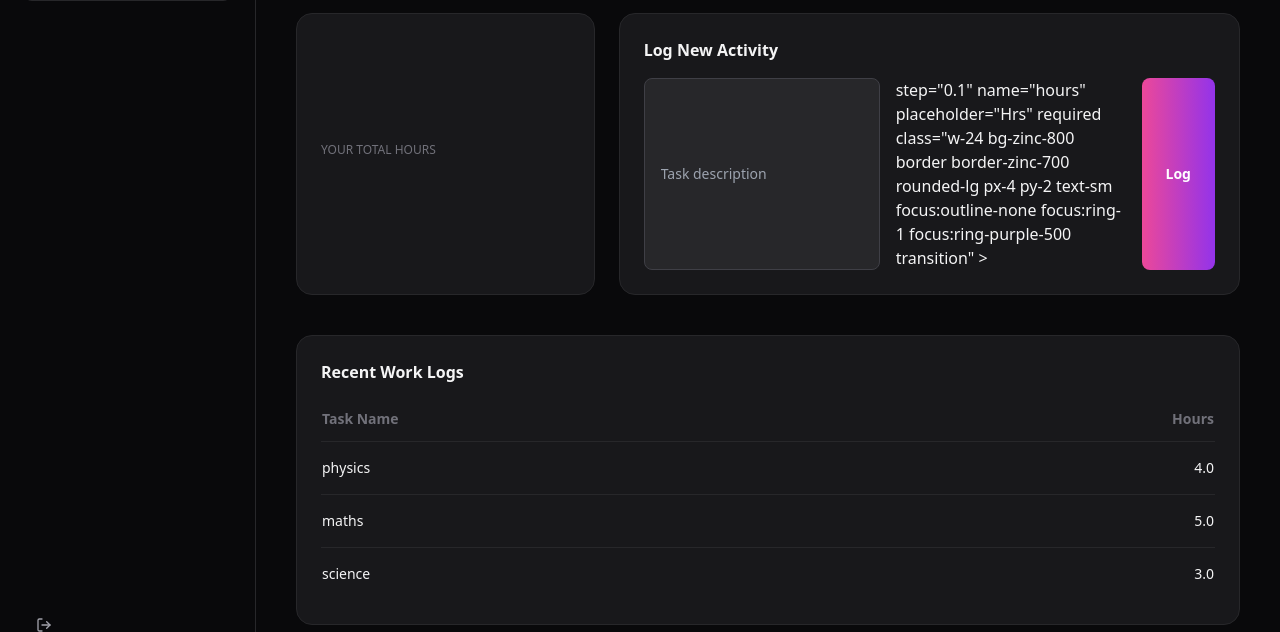
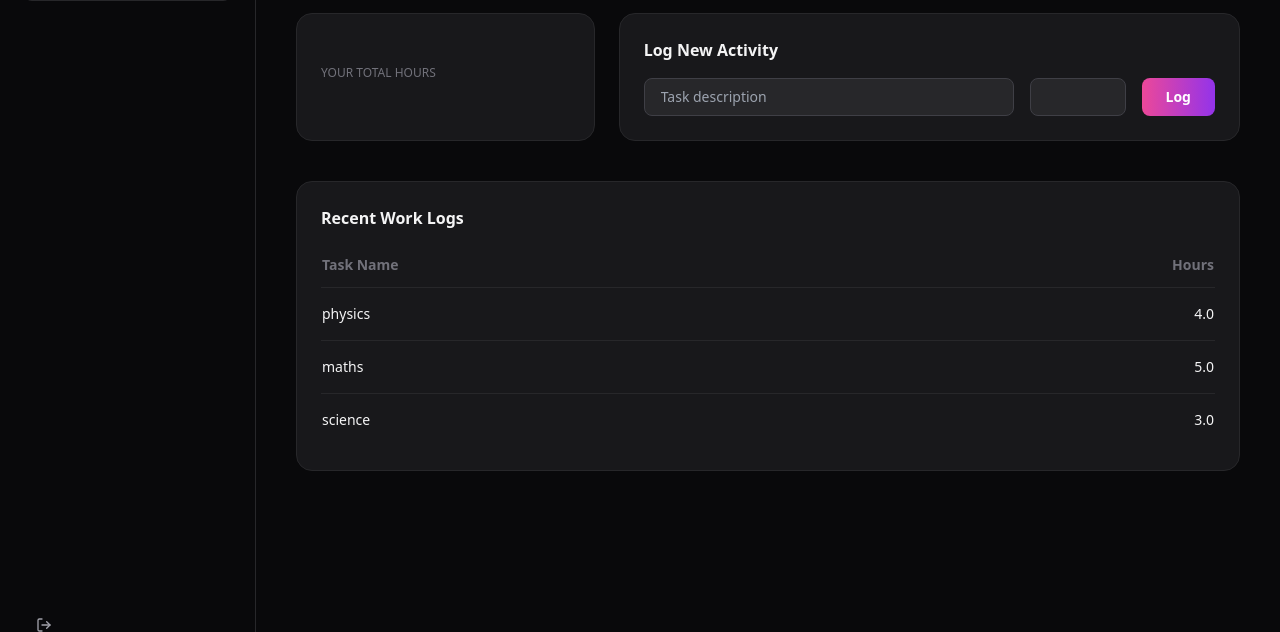
Before and after one commit to yashverma886622-dot/fair-tracker, a Flask app: template templates/student_dashboard.html in a window 1280 px wide. Shown: the part 135-767 px from the top of the page. Run offline with Flask 3, Linux system fonts and the light colour scheme; the template is opened without the code that fills it: values that come from a table or form of the project are taken from there, others are empty; data comes from the database, SQL or seed files in the repository; some libraries are stand-ins or nearby versions.

Commit message:
style: minor change

```diff
--- a/templates/student_dashboard.html
+++ b/templates/student_dashboard.html
@@ -79,10 +79,10 @@
                     required
                     class="flex-1 bg-zinc-800 border border-zinc-700 rounded-lg px-4 py-2 text-sm focus:outline-none focus:ring-1 focus:ring-purple-500 transition"
                 >
+
+                <input
+                    type="number"
                     step="0.1"
-                    name="hours"
-                    placeholder="Hrs"
-                    required
                     class="w-24 bg-zinc-800 border border-zinc-700 rounded-lg px-4 py-2 text-sm focus:outline-none focus:ring-1 focus:ring-purple-500 transition"
                 >
 
```
